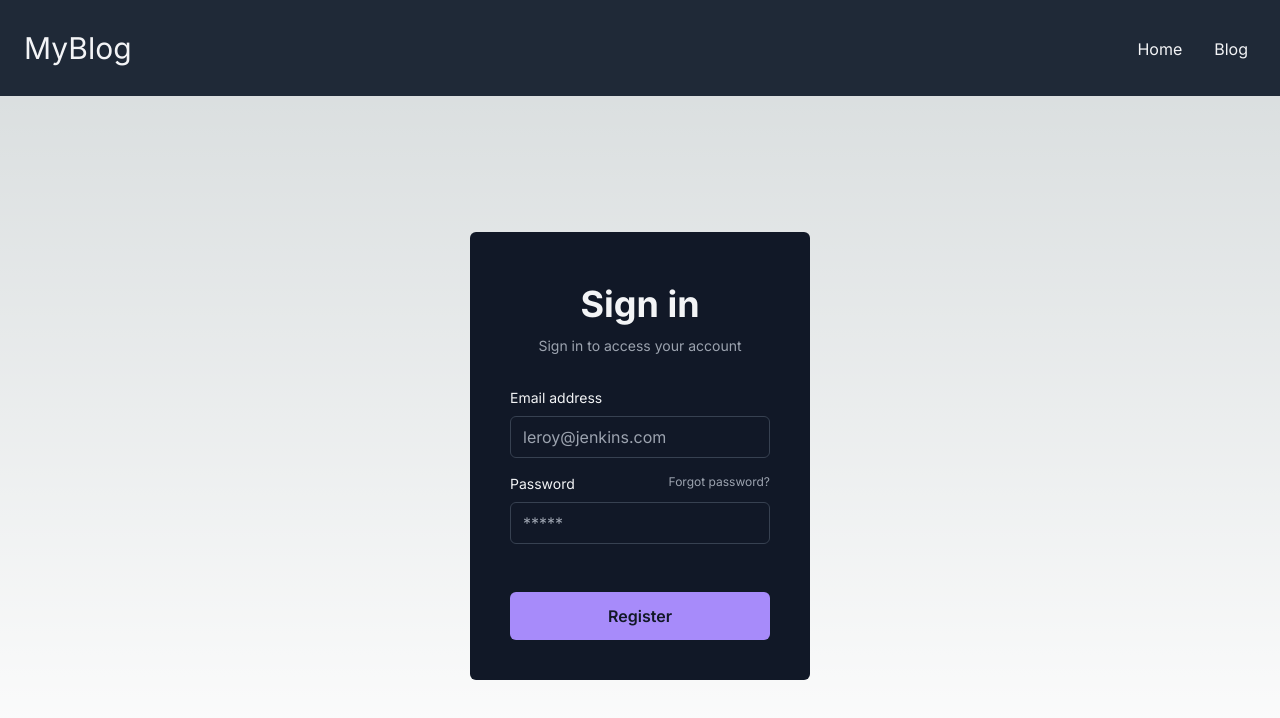
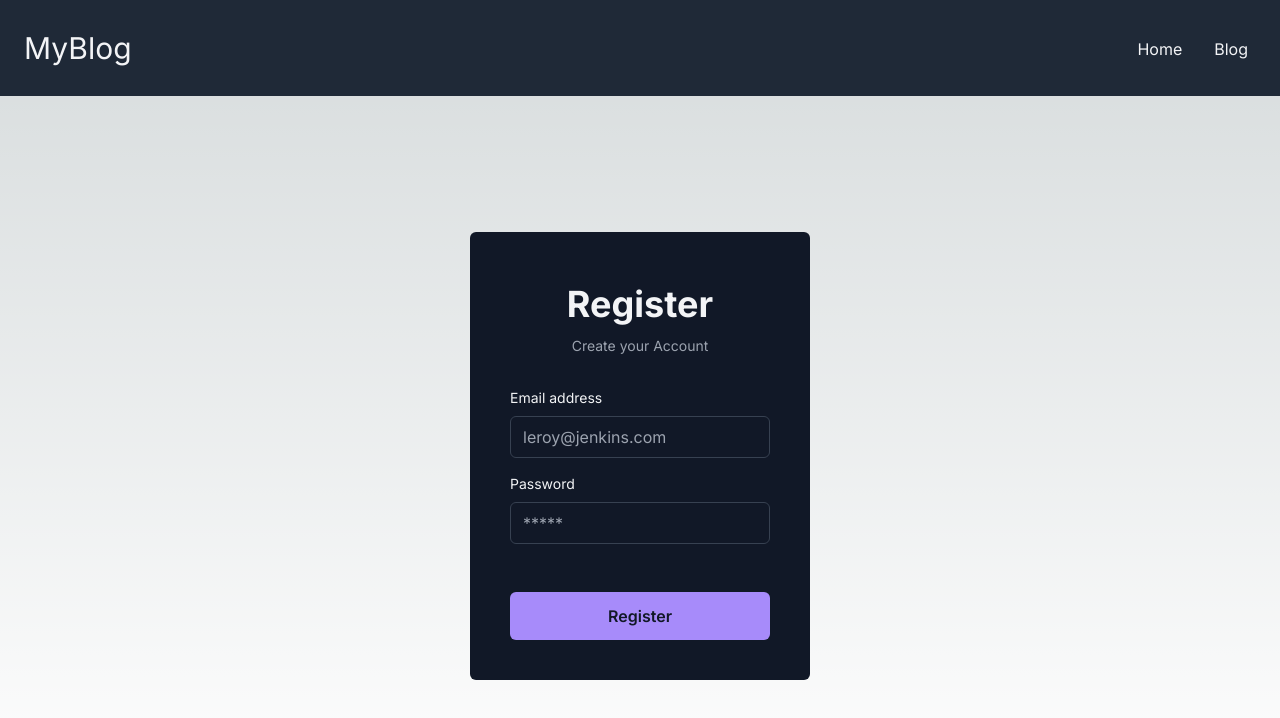
Before and after one commit to mehedi-hasan95/assingment-14, a Next.js app: page /register in a window 1280 px wide. Shown: the top 718 px of the page. Built offline with nearby package versions, Linux system fonts and the light colour scheme.

Commit message:
Write some description about the app in note file

```diff
--- a/app/api/login/route.js
+++ b/app/api/login/route.js
@@ -1,10 +1,12 @@
 import { Tokencookie } from "@/utility/TokenCookie";
 import { NextResponse } from "next/server";
 
+// When a user successfully login a cookie is set
 export async function POST(req) {
     const JSON = await req.json();
     const email = JSON["email"];
     const password = JSON["password"];
+    // Right now we have no database hence we use a hardcoded login
     if (email === "me@me.com" && password === "123") {
         const cookie = await Tokencookie(email);
         return NextResponse.json(
@@ -16,6 +18,7 @@ export async function POST(req) {
     }
 }
 
+// When a user successfully log out cookie is remove
 export async function GET() {
     cookies().delete("token");
     return NextResponse.json({ status: false, message: "Logout Success" });
--- a/app/page.js
+++ b/app/page.js
@@ -1,9 +1,11 @@
 "use client";
 
+import Link from "next/link";
 import { useRouter } from "next/navigation";
 
 export default function Home() {
     const router = useRouter();
+    // Login functionality
     const handleSubmit = async (e) => {
         e.preventDefault();
         const email = e.target.email.value;
@@ -11,6 +13,7 @@ export default function Home() {
 
         const data = { email, password };
 
+        // Implement the login api
         const response = await fetch("/api/login", {
             method: "POST",
             headers: {
@@ -57,13 +60,6 @@ export default function Home() {
                                 <label htmlFor="password" className="text-sm">
                                     Password
                                 </label>
-                                <a
-                                    rel="noopener noreferrer"
-                                    href="#"
-                                    className="text-xs hover:underline text-gray-400"
-                                >
-                                    Forgot password?
-                                </a>
                             </div>
                             <input
                                 defaultValue="123"
@@ -85,13 +81,13 @@ export default function Home() {
                         </div>
                         <p className="px-6 text-sm text-center text-gray-400">
                             Don&apos;t have an account yet?
-                            <a
+                            <Link
                                 rel="noopener noreferrer"
-                                href="#"
+                                href="/register"
                                 className="hover:underline text-violet-400"
                             >
                                 Sign up
-                            </a>
+                            </Link>
                             .
                         </p>
                     </div>
--- a/app/register/page.jsx
+++ b/app/register/page.jsx
@@ -4,6 +4,7 @@ import { useRouter } from "next/navigation";
 
 const Register = () => {
     const router = useRouter();
+    // Registration functionality
     const handelRegister = (e) => {
         e.preventDefault();
         const email = e.target.email.value;
@@ -13,10 +14,8 @@ const Register = () => {
         <div className="flex h-[90vh] items-center">
             <div className="flex mx-auto flex-col max-w-md p-6 rounded-md sm:p-10 bg-gray-900 text-gray-100">
                 <div className="mb-8 text-center">
-                    <h1 className="my-3 text-4xl font-bold">Sign in</h1>
-                    <p className="text-sm text-gray-400">
-                        Sign in to access your account
-                    </p>
+                    <h1 className="my-3 text-4xl font-bold">Register</h1>
+                    <p className="text-sm text-gray-400">Create your Account</p>
                 </div>
                 <form onSubmit={handelRegister} className="space-y-12">
                     <div className="space-y-4">
@@ -37,13 +36,6 @@ const Register = () => {
                                 <label for="password" className="text-sm">
                                     Password
                                 </label>
-                                <a
-                                    rel="noopener noreferrer"
-                                    href="#"
-                                    className="text-xs hover:underline text-gray-400"
-                                >
-                                    Forgot password?
-                                </a>
                             </div>
                             <input
                                 type="password"
--- a/utility/JwtHelper.js
+++ b/utility/JwtHelper.js
@@ -1,5 +1,6 @@
 import { SignJWT, jwtVerify } from "jose";
 
+// Set the functionality of create a token and its features
 export async function CreateToken(email) {
     const secret = new TextEncoder().encode(process.env.JWT_TOKEN);
     const token = await new SignJWT({ email })
@@ -11,6 +12,7 @@ export async function CreateToken(email) {
     return token;
 }
 
+// Decoded the created token
 export async function VerifyToken(token) {
     const secret = new TextEncoder().encode(process.env.JWT_TOKEN);
     const verifyJwtToken = await jwtVerify(token, secret);
--- a/utility/MiddlewareUtility.js
+++ b/utility/MiddlewareUtility.js
@@ -1,6 +1,7 @@
 import { NextResponse } from "next/server";
 import { VerifyToken } from "@/utility/JwtHelper";
 
+// Set headers for a valid user
 export async function CheckCookieAuth(req) {
     try {
         const token = req.cookies.get("token");
--- a/utility/TokenCookie.js
+++ b/utility/TokenCookie.js
@@ -1,5 +1,6 @@
 import { CreateToken } from "@/utility/JwtHelper";
 
+// Set JWT token in cookie
 export async function Tokencookie(email) {
     const token = await CreateToken(email);
     return {
```
Also changed, not shown: note.txt (added), 1 other file (tests, documents, lock files or other folders).
